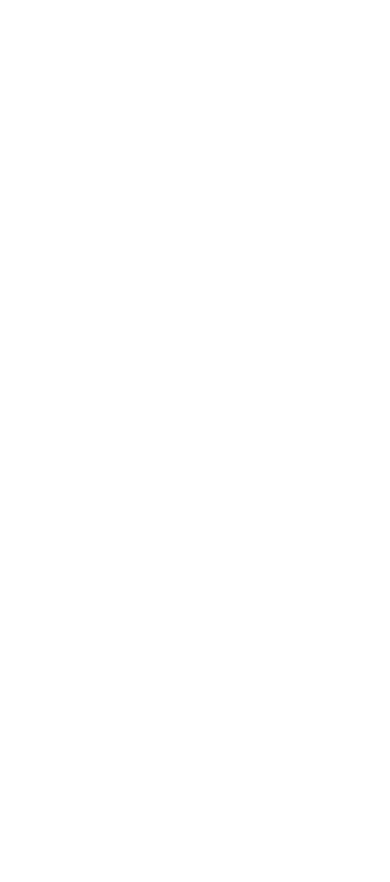
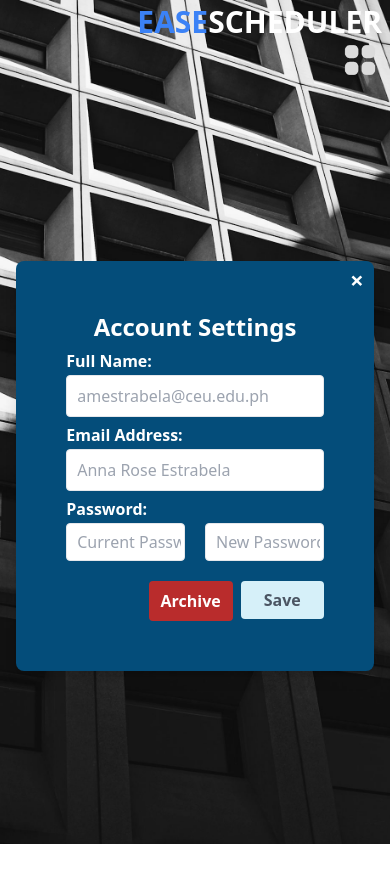
Before and after one commit to elagoCarl/EaseScheduler, a React (Vite) app in the folder Client/: page /accountSettings in a window 390 px wide. Before the commit this address had no page. Shown: the top 882 px of the page. Before the commit the page ends 844 px from the top, so only its background shows below. Built offline with nearby package versions, Linux system fonts and the light colour scheme.

Commit message:
Account Settings with Responsiveness and functional buttons (others needs assigning through BE)

```diff
--- a/Client/src/App.jsx
+++ b/Client/src/App.jsx
@@ -4,6 +4,7 @@ import { BrowserRouter as Router, Routes, Route } from "react-router-dom";
 import MainPage from "./Components/mainPage";
 import LoginPage from "./Components/loginPage";
 import Homepage from "./Components/homePage"
+import AccountSettings from "./Components/accountSettings";
 
 const App = () => {
   return (
@@ -15,6 +16,7 @@ const App = () => {
         {/* Define the route for LoginPage */}
         <Route path="/loginPage" element={<LoginPage />} />
         <Route path="/homepage" element={<Homepage />} />
+        <Route path="/accountSettings" element={<AccountSettings />} />
       </Routes>
     </Router>
   );
--- /dev/null
+++ b/Client/src/Components/accountSettings.jsx
@@ -0,0 +1,113 @@
+import React from 'react'
+import Background from './Img/4.jpg'
+import { useNavigate } from 'react-router-dom'
+import Menu from './Img/menu.png'
+
+const AccountSettings = () => {
+  const navigate = useNavigate()
+  return (
+    <div
+      id="bgImg"
+      className="bg-cover bg-center bg-no-repeat h-screen w-screen"
+      style={{ backgroundImage: `url(${Background})` }}>
+      <div className="flex justify-end items-end px-8 py-4 xl:py-40 xl:px-40">
+        <button
+          id="logoBtn"
+          className="text-3xl xl:text-3xl font-bold text-blue-500"
+          onClick={() => navigate('/')}
+        >
+          EASE<span className="text-white">SCHEDULER</span>
+        </button>
+        <img src={Menu} className="w-40 h-40 cursor-pointer absolute top-40 right-10 xl:top-75 xl:right-35" alt="menu button" />
+      </div>
+
+
+      <div className="h-screen flex justify-center items-center">
+        {/* Card Container */}
+        <div className="relative bg-customBlue1 p-50 xl:mb-180 xs:mb-80 mb:180 rounded-lg shadow-lg w-11/12 max-w-lg">
+          {/* Close Button */}
+          <button
+            className="absolute top-3 right-10 text-white font-bold text-2xl hover:text-red-500"
+            onClick={() => navigate('/')}
+          >
+            &times;
+          </button>
+
+          {/* Title of container */}
+          <h1 className="text-2xl font-bold text-white text-center">Account Settings</h1>
+
+          <form className="mt-6">
+            <div className="mb-6">
+              <label
+                className="block font-semibold text-white mb-2"
+                htmlFor="fullName">Full Name:</label>
+              <input
+                className="border rounded w-full py-10 px-3 pl-10 text-gray-700 leading-tight focus:outline-none focus:shadow-outline"
+                id="fullName"
+                type="text"
+                placeholder="amestrabela@ceu.edu.ph"
+              />
+            </div>
+
+            <div className="mb-6">
+              <label
+                className="block font-semibold text-white mb-2"
+                htmlFor="email"> Email Address:</label>
+              <input
+                className="border rounded w-full py-10 px-3 pl-10 text-gray-700 leading-tight focus:outline-none focus:shadow-outline"
+                id="email"
+                type="email"
+                placeholder="Anna Rose Estrabela"
+              />
+            </div>
+
+            <div className="mb-6">
+              <label
+                className="block font-semibold text-white mb-2"
+                htmlFor="password"
+              >
+                Password:
+              </label>
+              <div className="flex space-x-20">
+                <input
+                  className="border rounded w-full py-8 px-3 pl-10 text-gray-700 leading-tight focus:outline-none focus:shadow-outline"
+                  id="currentPassword"
+                  type="password"
+                  placeholder="Current Password"
+                />
+                <input
+                  className="border rounded w-full py-8 px-3 pl-10 text-gray-700 leading-tight focus:outline-none focus:shadow-outline"
+                  id="newPassword"
+                  type="password"
+                  placeholder="New Password"
+                />
+              </div>
+            </div>
+            <div className="flex justify-end mt-20 space-x-8 mr-auto">
+              {/* Archive Button */}
+              <div>
+                <button
+                  className="bg-customRed hover:bg-red-800 text-white font-bold py-8 px-12 rounded"
+                  type="button">
+                  Archive
+                </button>
+              </div>
+
+              {/* Save Button */}
+              <div>
+                <button
+                  className="bg-customLightBlue2 hover:bg-blue-300 text-gray-600 font-bold py-7 px-23 rounded"
+                  type="button">
+                  Save
+                </button>
+              </div>
+            </div>
+
+          </form>
+        </div>
+      </div>
+    </div>
+  );
+};
+
+export default AccountSettings;
--- a/Client/tailwind.config.js
+++ b/Client/tailwind.config.js
@@ -7,6 +7,12 @@ module.exports = {
       screens: {
         'xxs': '320px',  // Extra Extra Small screens
         'xs': '480px',   // Extra Small screens
+      },
+      colors: {
+        'customBlue1': '#044D7A',
+        'customRed': '#B92C2C',
+        'customGray': '#EFECEC',
+        'customLightBlue2': '#D6F0F9',
       },
       spacing: {
         ...Array.from({ length: 1000 }, (_, i) => i + 1).reduce(
```
Also changed, not shown: Client/src/Components/Img/menu.png (added).
